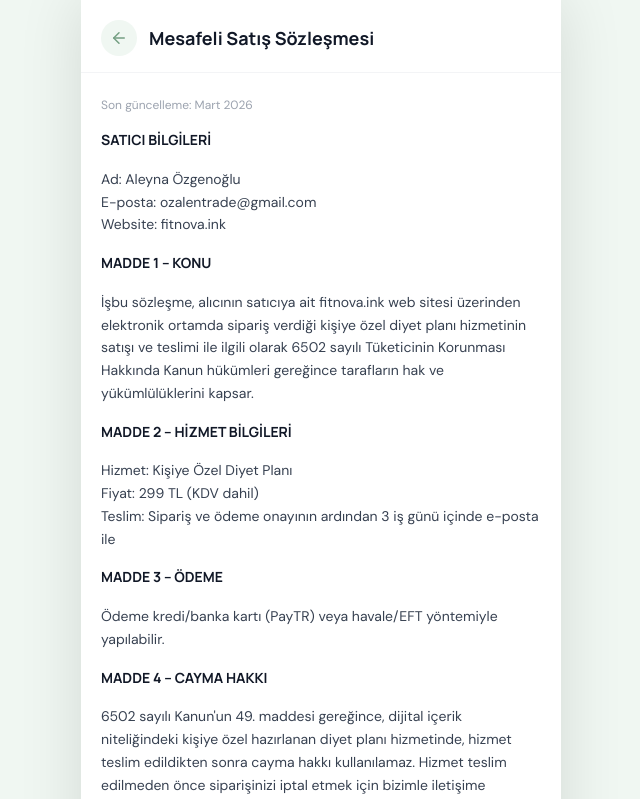
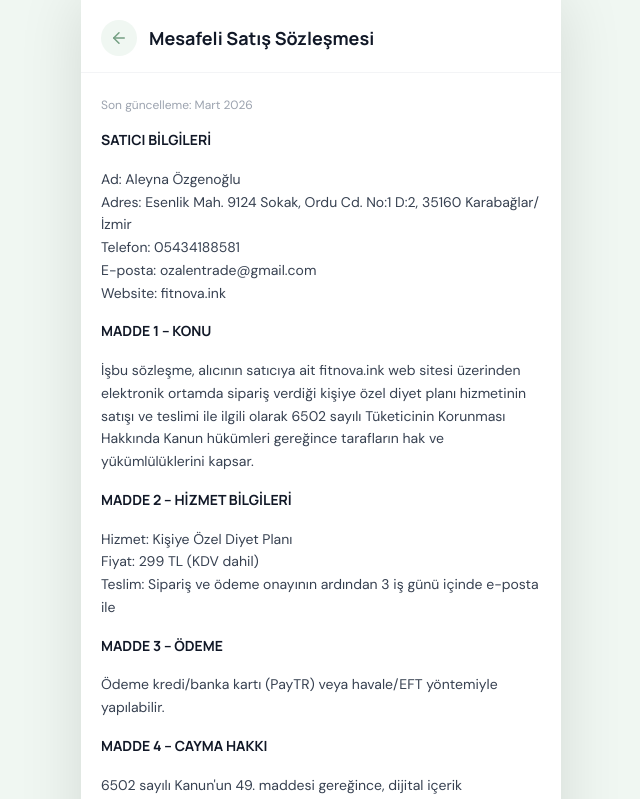
Before and after one commit to busseozgenoglu-cyber/diyetplan-frontend, a React (Create React App) app: page /mesafeli-satis in a window 1280 px wide. Shown: the top 799 px of the page, without its empty margins (319-959 px from the left). Built offline with nearby package versions, Linux system fonts and the light colour scheme; no server answers.

Commit message:
adres telefon

```diff
--- a/src/pages/MesafeliSatis.jsx
+++ b/src/pages/MesafeliSatis.jsx
@@ -15,7 +15,7 @@ export default function MesafeliSatis() {
         <p className="text-xs text-gray-400">Son güncelleme: Mart 2026</p>
 
         <h2 className="font-bold text-gray-900">SATICI BİLGİLERİ</h2>
-        <p>Ad: Aleyna Özgenoğlu<br />E-posta: ozalentrade@gmail.com<br />Website: fitnova.ink</p>
+        <p>Ad: Aleyna Özgenoğlu<br />Adres: Esenlik Mah. 9124 Sokak, Ordu Cd. No:1 D:2, 35160 Karabağlar/İzmir<br />Telefon: 05434188581<br />E-posta: ozalentrade@gmail.com<br />Website: fitnova.ink</p>
 
         <h2 className="font-bold text-gray-900">MADDE 1 – KONU</h2>
         <p>İşbu sözleşme, alıcının satıcıya ait fitnova.ink web sitesi üzerinden elektronik ortamda sipariş verdiği kişiye özel diyet planı hizmetinin satışı ve teslimi ile ilgili olarak 6502 sayılı Tüketicinin Korunması Hakkında Kanun hükümleri gereğince tarafların hak ve yükümlülüklerini kapsar.</p>
```
